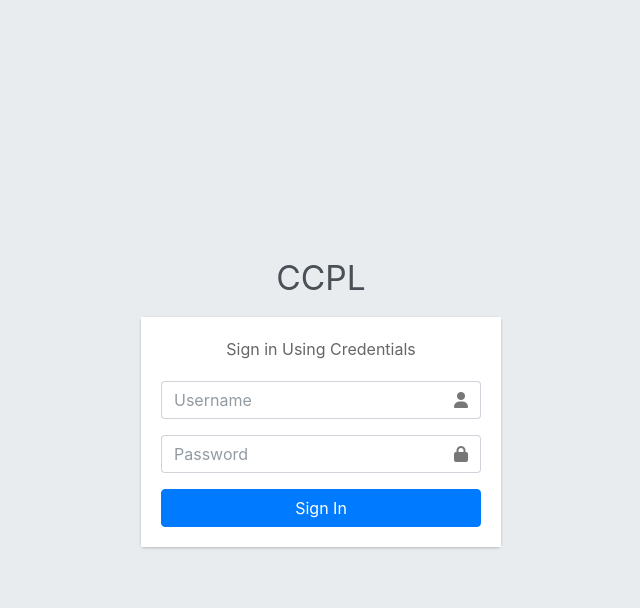
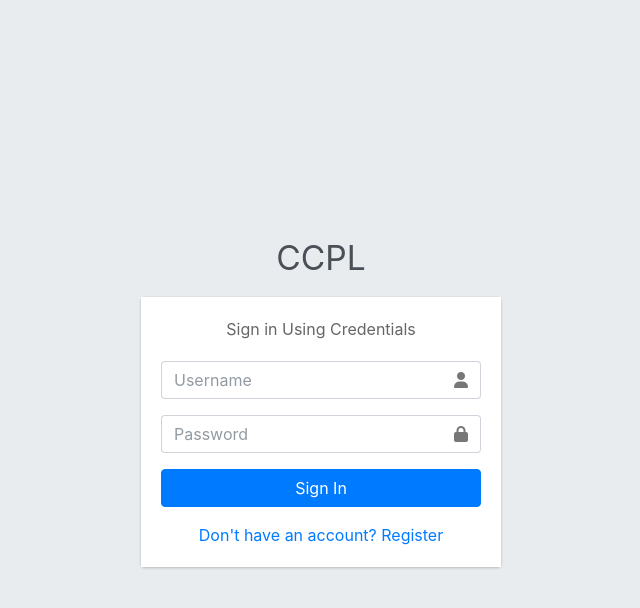
Before and after one commit to Sourabhnigave/quora, a Django app: template quora/templates/login.html in a window 1280 px wide. Shown: the top 608 px of the page, without its empty margins (319-959 px from the left). Run offline with Django 3.2, Linux system fonts and the light colour scheme; the template is opened without the code that fills it, so the values that code supplies are empty; some libraries are stand-ins or nearby versions.

Commit message:
'changes'

```diff
--- a/quora/templates/login.html
+++ b/quora/templates/login.html
@@ -45,6 +45,10 @@
                         </div>
                     </div>
                 </form>
+
+                <div class="mt-3 text-center">
+                    <a href="{% url 'register' %}">Don't have an account? Register</a>
+                </div>
             </div>
         </div>
     </div>
```
